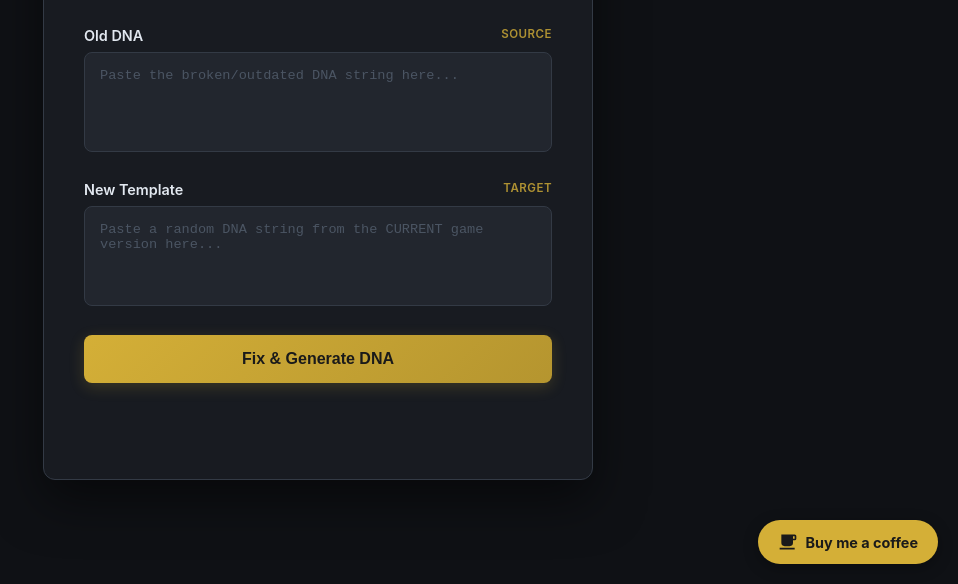
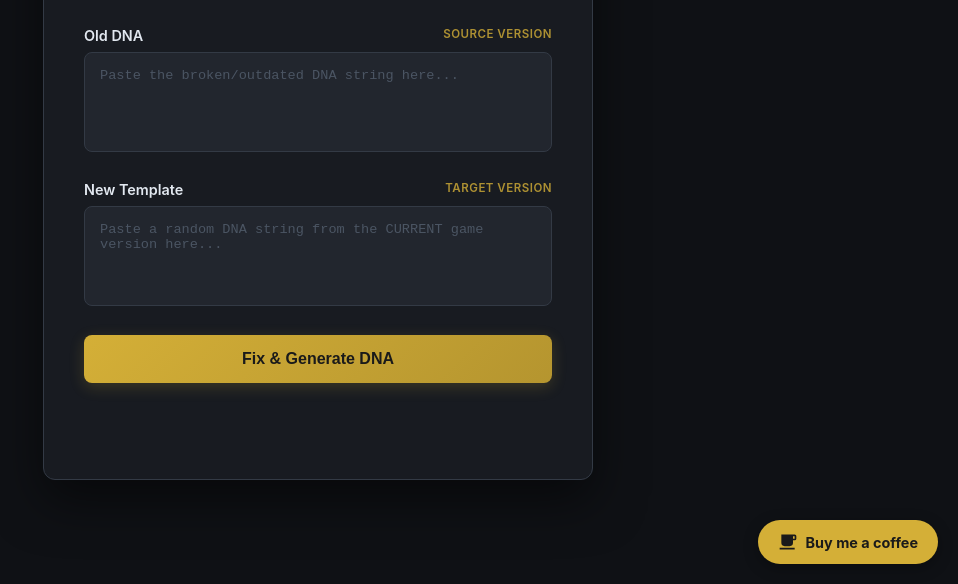
Before and after one commit to raccoonwannafly/crusader-kings-3-dna-updater, a plain HTML site: page index.html in a window 1280 px wide. Shown: the part 216-800 px from the top of the page, without its empty margins (322-1280 px from the left). Drawn offline with Linux system fonts and the light colour scheme.

Commit message:
Update index.html

```diff
--- a/index.html
+++ b/index.html
@@ -207,12 +207,12 @@
     </header>
 
     <div class="input-group">
-        <label for="oldDna">Old DNA <span>Source</span></label>
+        <label for="oldDna">Old DNA <span>Source Version</span></label>
         <textarea id="oldDna" placeholder="Paste the broken/outdated DNA string here..."></textarea>
     </div>
 
     <div class="input-group">
-        <label for="templateDna">New Template <span>Target</span></label>
+        <label for="templateDna">New Template <span>Target Version</span></label>
         <textarea id="templateDna" placeholder="Paste a random DNA string from the CURRENT game version here..."></textarea>
     </div>
 
```
